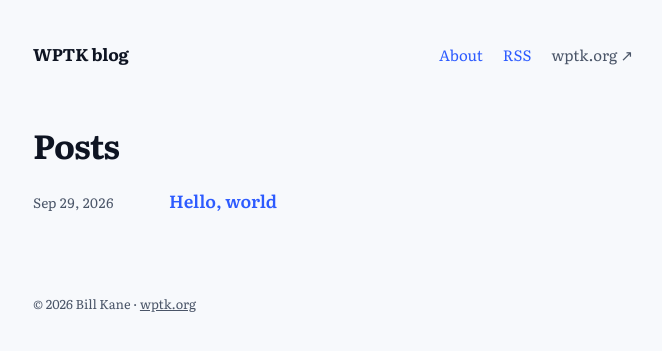
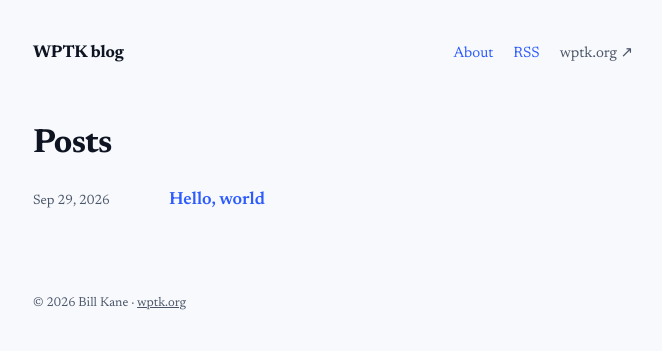
Before and after one commit to WPTK/blog, a Jekyll site: the page built from index.html, in a window 1280 px wide. Shown: the top 351 px of the page, without its empty margins (307-969 px from the left). Built offline with Jekyll 4.4.1, drawn with Linux system fonts in a browser that asks for light colours.

Commit message:
Switch body font to Newsreader at 20px
Co-Authored-By: Claude Sonnet 5.5 <noreply@anthropic.com>
Claude-Session: https://claude.ai/code/session_015SLpbVkd8W7WJwWgwQWxNA

```diff
--- a/_includes/style.css
+++ b/_includes/style.css
@@ -6,7 +6,7 @@
   --rule: #d3dae6;
   --link: #2d5bff;
   --link-hover: #1f45d6;
-  --serif: "Literata", Georgia, "Times New Roman", serif;
+  --serif: "Newsreader", Georgia, "Times New Roman", serif;
   --mono: ui-monospace, "SF Mono", Menlo, Consolas, monospace;
 }
 *, *::before, *::after { box-sizing: border-box; }
@@ -16,7 +16,7 @@ body {
   background: var(--bg);
   color: var(--text);
   font-family: var(--serif);
-  font-size: 18px;
+  font-size: 20px;
   line-height: 1.7;
 }
 a { color: var(--link); text-decoration: none; }
@@ -59,7 +59,7 @@ pre code { background: none; padding: 0; }
 .site-footer a { color: var(--muted); text-decoration: underline; }
 
 @media (max-width: 520px) {
-  body { font-size: 17px; }
+  body { font-size: 19px; }
   h1 { font-size: 1.8rem; margin-top: 40px; }
   .post-list li { flex-direction: column; gap: 0; padding: 8px 0; }
   .post-list time { flex: none; }
--- a/_layouts/default.html
+++ b/_layouts/default.html
@@ -21,7 +21,7 @@
   {% feed_meta %}
   <link rel="preconnect" href="https://fonts.googleapis.com">
   <link rel="preconnect" href="https://fonts.gstatic.com" crossorigin>
-  <link href="https://fonts.googleapis.com/css2?family=Literata:ital,opsz,wght@0,7..72,400;0,7..72,600;0,7..72,700;1,7..72,400&display=swap" rel="stylesheet">
+  <link href="https://fonts.googleapis.com/css2?family=Newsreader:ital,opsz,wght@0,6..72,400;0,6..72,600;0,6..72,700;1,6..72,400&display=swap" rel="stylesheet">
   <style>
 {% include style.css %}
   </style>
```
Also changed, not shown: README.md.
